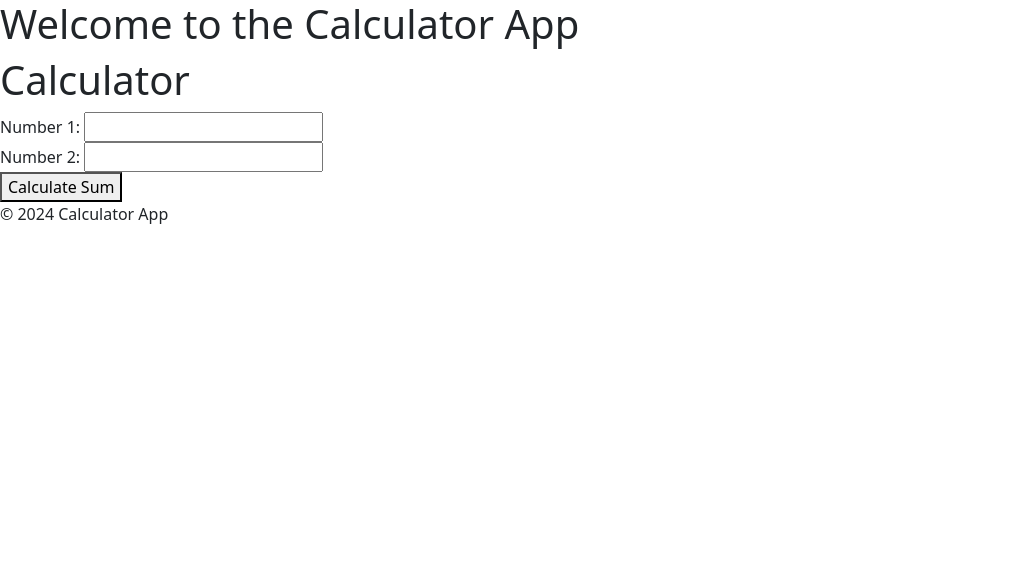
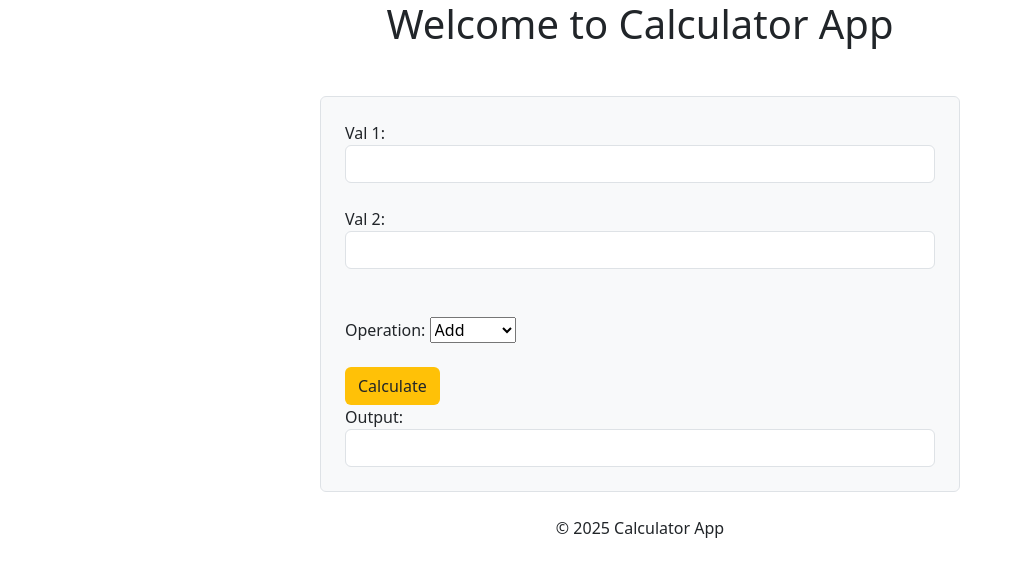
Before and after one commit to amitcode-x/Django1, a Django app: template calculator/templates/calculator.html in a window 1280 px wide. Shown: the top 577 px of the page, without its empty margins (0-1023 px from the left). Run offline with Django 5.2, Linux system fonts and the light colour scheme; the template is opened without the code that fills it, so the values that code supplies are empty; some libraries are stand-ins or nearby versions.

Commit message:
django-mini pro

```diff
--- a/calculator/calculator/urls.py
+++ b/calculator/calculator/urls.py
@@ -21,4 +21,5 @@ from app import views
 urlpatterns = [
     path('admin/', admin.site.urls),
     path('calculator/', views.calculator, name='calculator'),
+    path('', views.Homepage, name='homepage'),
 ]
--- a/calculator/templates/Base.html
+++ b/calculator/templates/Base.html
@@ -11,15 +11,15 @@
 
 <body>
     <header>
-        <h1 class="">Welcome to the Calculator App</h1>
+        <h1 class="text-center ">Welcome to Calculator App</h1>
     </header>
     <main>
 
         {% block content %}
         {% endblock %}
     </main>
-    <footer>
-        <p>&copy; 2024 Calculator App</p>
+    <footer class="text-center mt-4">
+        <p>&copy; 2025 Calculator App</p>
     </footer>
 
 </body>
--- a/calculator/templates/calculator.html
+++ b/calculator/templates/calculator.html
@@ -1,15 +1,30 @@
 
 {% extends "Base.html" %}
 {% block content %}
-    <h1>Calculator</h1>
-    <form method="post">
+
+    <form method="post" class="form-control p-4 w-50 mx-auto mt-5 bg-light">
         {% csrf_token %}
-        <label for="number1" class="">Number 1:</label>
-        <input type="number" id="number1" name="number1" required>
+        <label for="number1" class="">Val 1:</label>
+        <input class="form-control" type="number" name="num1" required>
         <br>
-        <label for="number2">Number 2:</label>
-        <input type="number" id="number2" name="number2" required>
+        <label for="number2">Val 2:</label>
+        <input class="form-control" type="number" name="num2" required>
         <br>
-        <button type="submit">Calculate Sum</button>
+        <br>
+        <label for="operation">Operation:</label>
+        <select id="operation" name="operation" required>
+            <option value="add">Add</option>
+            <option value="subtract">Subtract</option>
+            <option value="multiply">Multiply</option>
+            <option value="divide">Divide</option>
+        </select>
+        <br>
+        <br>
+        <button class="btn bg-warning" type="submit">Calculate</button>
+        <br>
+        <label for="number2">Output:</label>
+
+        <input class="form-control" type="number" name="result" value="{{ result }}" readonly>
+
     </form>
 {% endblock %}
```
Also changed, not shown: calculator/app/views.py (+28 -1 lines), calculator/db.sqlite3.
